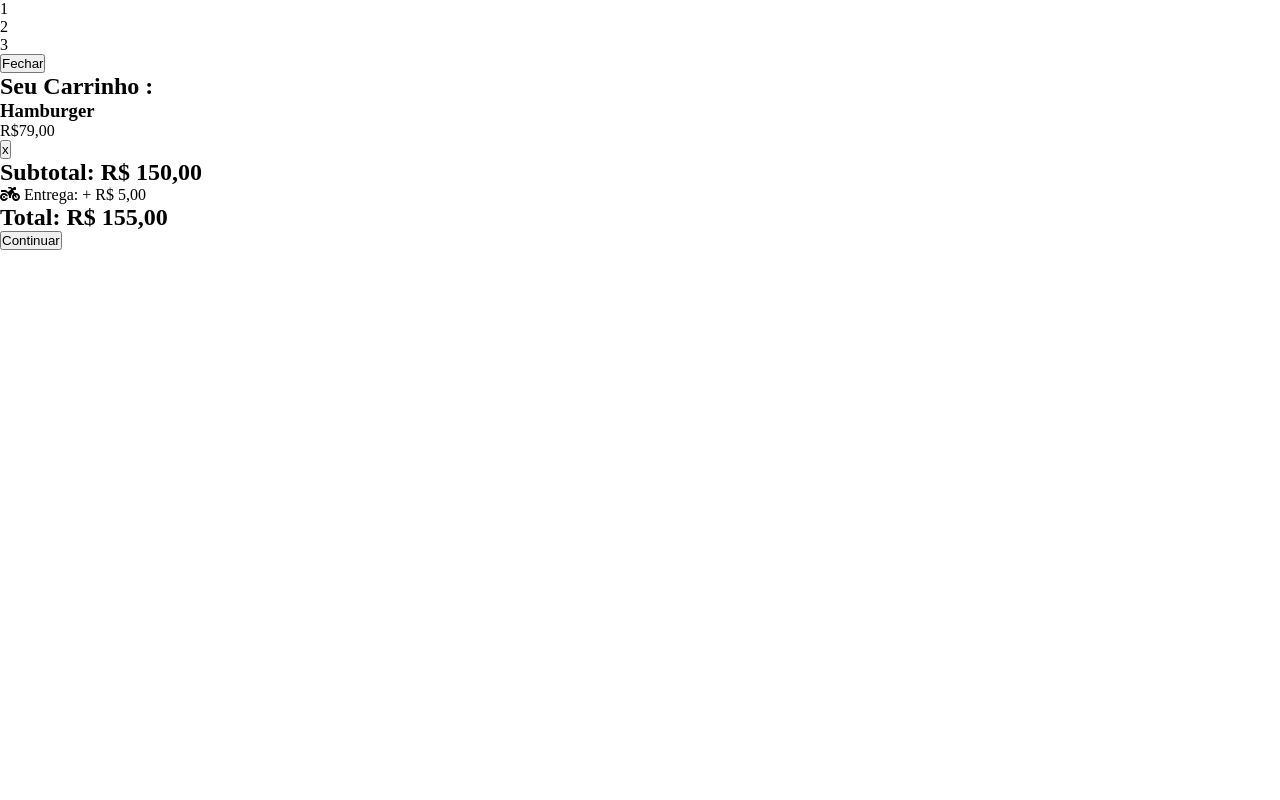
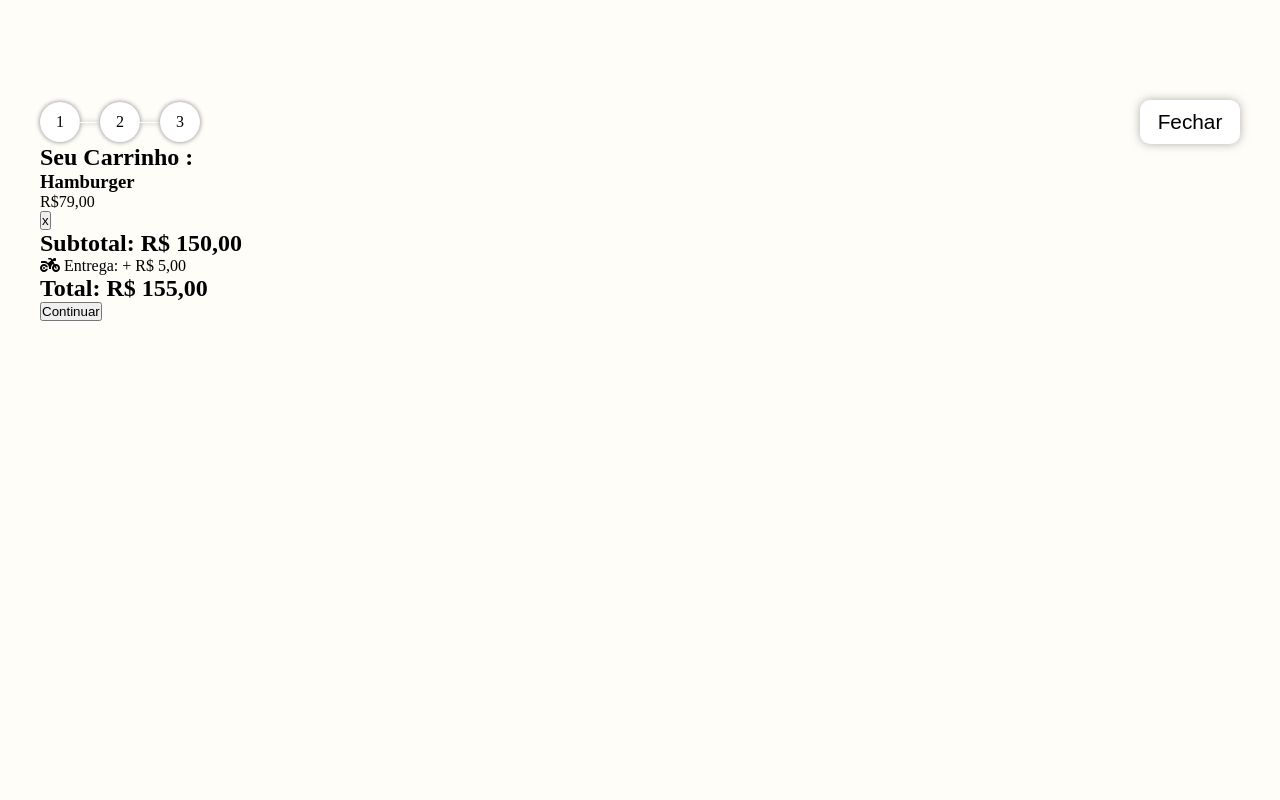
Before and after one commit to RamonLopes86/ramonburger, a Next.js app: page / in a window 1280 px wide. Both pictures are taken after a click on the element "MEU CARRINHO". Shown: the top 800 px of the page. Built offline with nearby package versions, Linux system fonts and the light colour scheme.

Commit message:
iniciando pg Resummo pedido

```diff
--- a/src/components/section-page-Revisar/revisar.jsx
+++ b/src/components/section-page-Revisar/revisar.jsx
@@ -19,42 +19,36 @@ export default function RevisarPedido(){
 
         <section className={estiloRev.sectionPaiRevisar}>
 
+            <section className={estiloRev.boxFilho}>
+
+
                 <StatusPedido/>
 
+
                 <section className={estiloRev.boxCarrinho}>
-
                     <h2>Seu Carrinho : </h2>
-
                     <div className={estiloRev.ItensCarrinho}>
-
                         <div className={estiloRev.cardCarrinho}>
-
                             {/* <Image alt={'nome da imagem'} src={null} /> */}
                             <h3>Hamburger</h3>
                             <p>R$79,00</p>
-
                         </div>
-
                         <div className={estiloRev.boxCountRevisar}>
-
                             <div className={estiloRev.boxAddItens}>
                                 <div></div>
                                 <div></div>
                                 <div></div>
                             </div>
-
                             <button>x</button>
-
                         </div>
-
-
                     </div>
-
-
                 </section>
 
 
                 <SubTotal/>
+
+
+            </section>
 
 
 
--- a/src/components/section-page-Revisar/revisar.module.css
+++ b/src/components/section-page-Revisar/revisar.module.css
@@ -1,25 +1,33 @@
 .sectionPaiRevisar{
 
-    position: absolute;
+    position: fixed;
     top: 0;
     bottom: 0;
     left: 0;
     right: 0;
-
-
-    background-color: white;
+    background-color: var(--corgeral);
+    font-family: var(--rell);
+    padding: 0px 15px;
 
 }
 
 
-.Aparecer{
+.boxFilho{
 
-display: block;
+    max-width: 1200px;
+    margin: 100px auto;
+}
+
+
+/* caso crie um  componente carrinho  */
+
+.boxCarrinho{
+
+
+
 
 }
 
-.Sumir{
 
-display: none;
 
-}
+/* fim do style carrinho */
--- a/src/components/statusPedido/status.module.css
+++ b/src/components/statusPedido/status.module.css
@@ -0,0 +1,61 @@
+.statusPedido{
+
+    display: flex;
+    flex-direction: row;
+    align-items: center;
+    justify-content: space-between;
+}
+
+
+.status{
+
+    display: flex;
+    flex-direction: row;
+    align-items: center;
+
+
+}
+
+
+.status .numero{
+
+    width: 40px;
+    height: 40px;
+    border-radius: 50%;
+   background-color: white;
+    text-align: center;
+    align-content: center;
+    box-shadow: 0px 0px 5px gray;
+
+}
+
+.status .traco{
+
+    width: 20px;
+    height: 1px;
+    background-color: white;
+    box-shadow: 0px 0px 5px gray;
+}
+
+
+.btnFechar{
+
+    width: 100px;
+    border: none;
+    padding: 10px 0px;
+    background-color: white;
+    box-shadow: 0px 0px 10px rgba(128, 128, 128, 0.623);
+    font-size: 1.3rem;
+    border-radius: 10px;
+    transition:  background-color 300ms linear;
+    cursor: pointer;
+
+}
+
+
+.btnFechar:hover{
+
+    background-color: var(--corpadrao);
+    color: white;
+    transition:  background-color 300ms linear;
+}
--- a/src/components/statusPedido/statusPedido.jsx
+++ b/src/components/statusPedido/statusPedido.jsx
@@ -1,19 +1,26 @@
+import hookContext from '@/hookContext/hookContext';
 import estiloStatus from './status.module.css';
 
 
 export default function StatusPedido() {
+
+
+    const {goPageRevisar} = hookContext()
+
 
     return (
 
         <section className={estiloStatus.statusPedido}>
 
             <div className={estiloStatus.status}>
-                <div>1</div>
-                <div>2</div>
-                <div>3</div>
+                <div className={estiloStatus.numero}>1</div>
+                <div className={estiloStatus.traco}></div>
+                <div className={estiloStatus.numero}>2</div>
+                <div className={estiloStatus.traco}></div>
+                <div className={estiloStatus.numero}>3</div>
             </div>
 
-            <button>Fechar</button>
+            <button className={estiloStatus.btnFechar} onClick={goPageRevisar}>Fechar</button>
 
         </section>
 
```
Lines whose indentation alone changed are shown as unchanged.
